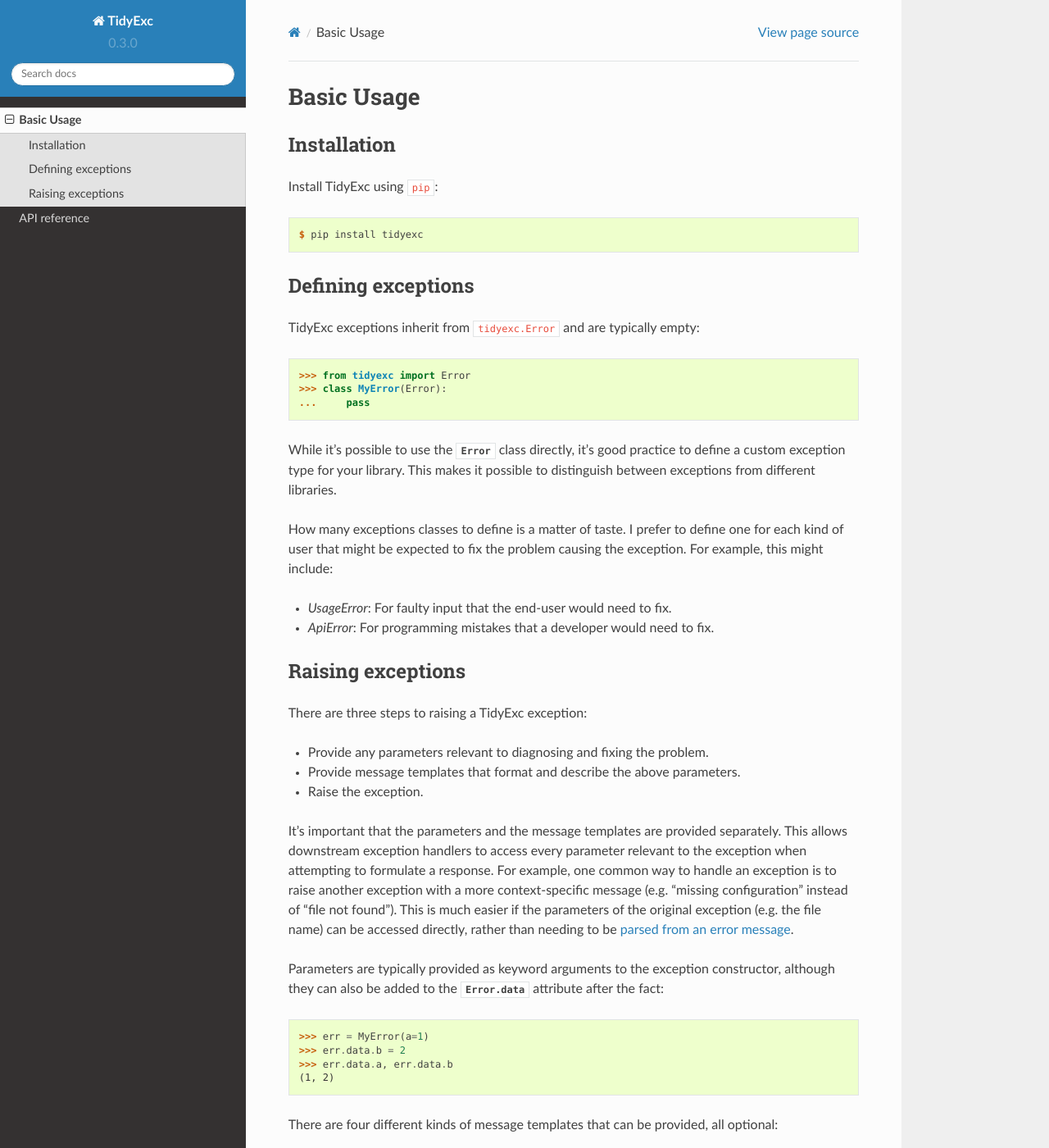
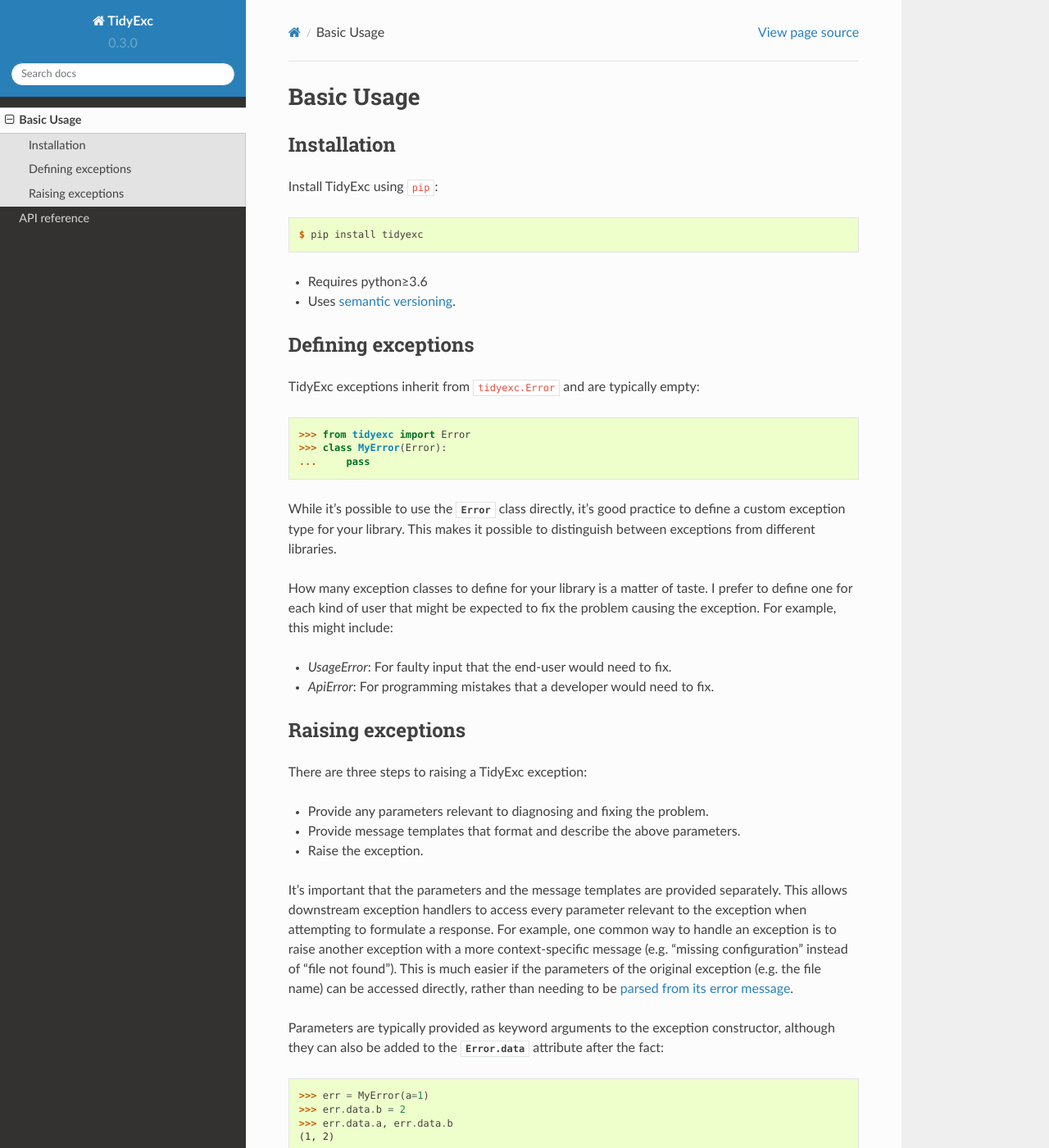
Before and after one commit to kalekundert/tidyexc, a Sphinx documentation site: the page built from docs/basic_usage.rst, in a window 1280 px wide and 1400 px high. Shown: the whole window at 82% size. Built offline with Sphinx 7.4.7 and the Read the Docs theme 2.0.0, drawn with Linux system fonts in a browser that asks for light colours.

Commit message:
docs: mention semantic versioning

```diff
--- a/docs/basic_usage.rst
+++ b/docs/basic_usage.rst
@@ -9,6 +9,9 @@
 .. code-block:: console
 
   $ pip install tidyexc
+
+- Requires python≥3.6
+- Uses `semantic versioning`_.
 
 Defining exceptions
 ===================
@@ -24,9 +27,9 @@
 define a custom exception type for your library.  This makes it possible to
 distinguish between exceptions from different libraries.
 
-How many exceptions classes to define is a matter of taste.  I prefer to define
-one for each kind of user that might be expected to fix the problem causing the
-exception.  For example, this might include:
+How many exception classes to define for your library is a matter of taste.  I
+prefer to define one for each kind of user that might be expected to fix the
+problem causing the exception.  For example, this might include:
 
 - *UsageError*: For faulty input that the end-user would need to fix.
 - *ApiError*: For programming mistakes that a developer would need to fix.
@@ -48,7 +51,7 @@
 exception with a more context-specific message (e.g. "missing configuration"
 instead of "file not found").  This is much easier if the parameters of the
 original exception (e.g. the file name) can be accessed directly, rather than
-needing to be `parsed from an error message`__.
+needing to be `parsed from its error message`__.
 
 __ https://stackoverflow.com/questions/27779375/get-better-parse-error-message-from-elementtree
 
@@ -105,4 +108,5 @@
   ✖ something unexpected: 2
   • try this instead
 
+.. _`semantic versioning`: https://semver.org/
 .. _`tidyverse style guide`: https://style.tidyverse.org/error-messages.html
```
